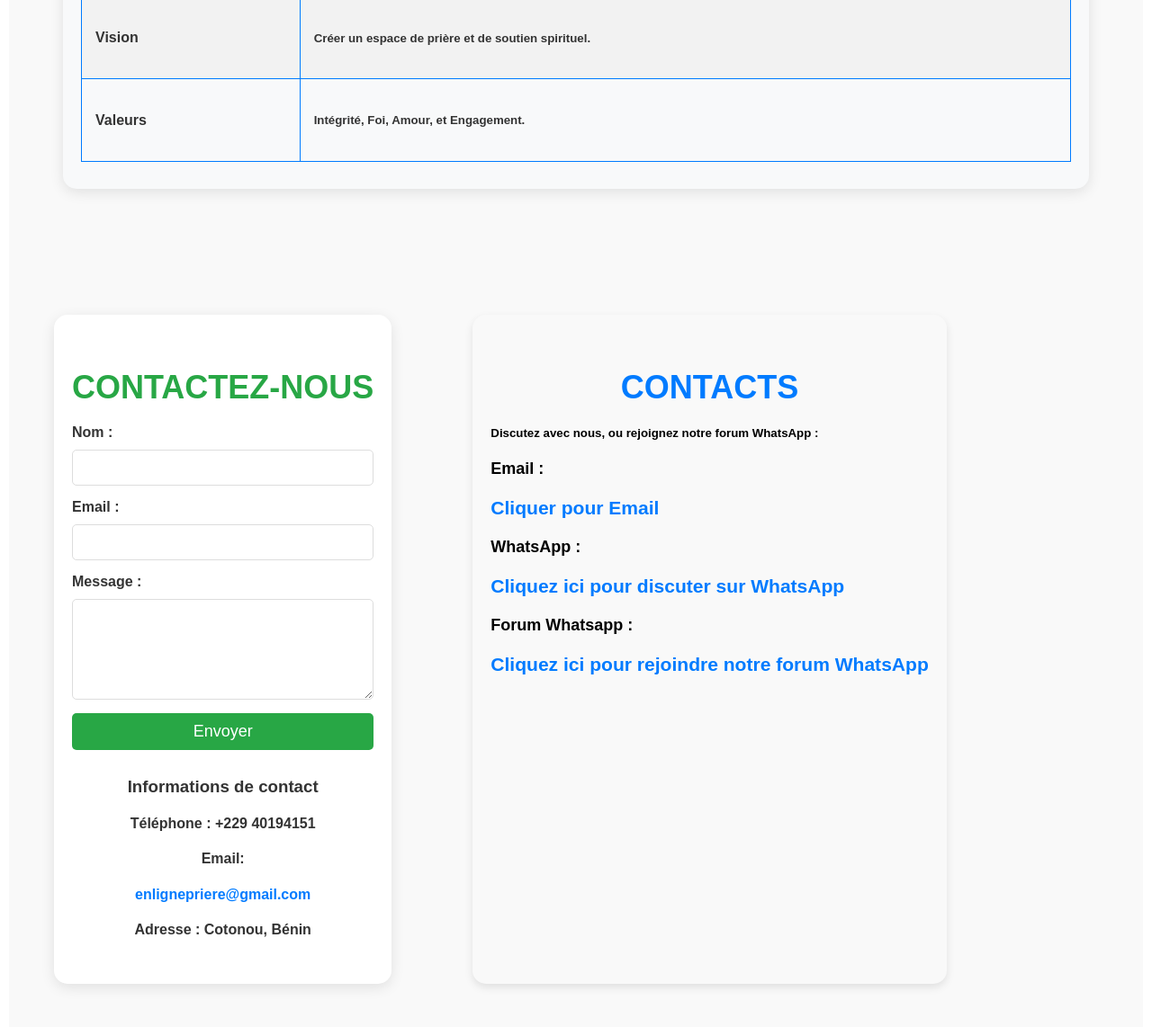
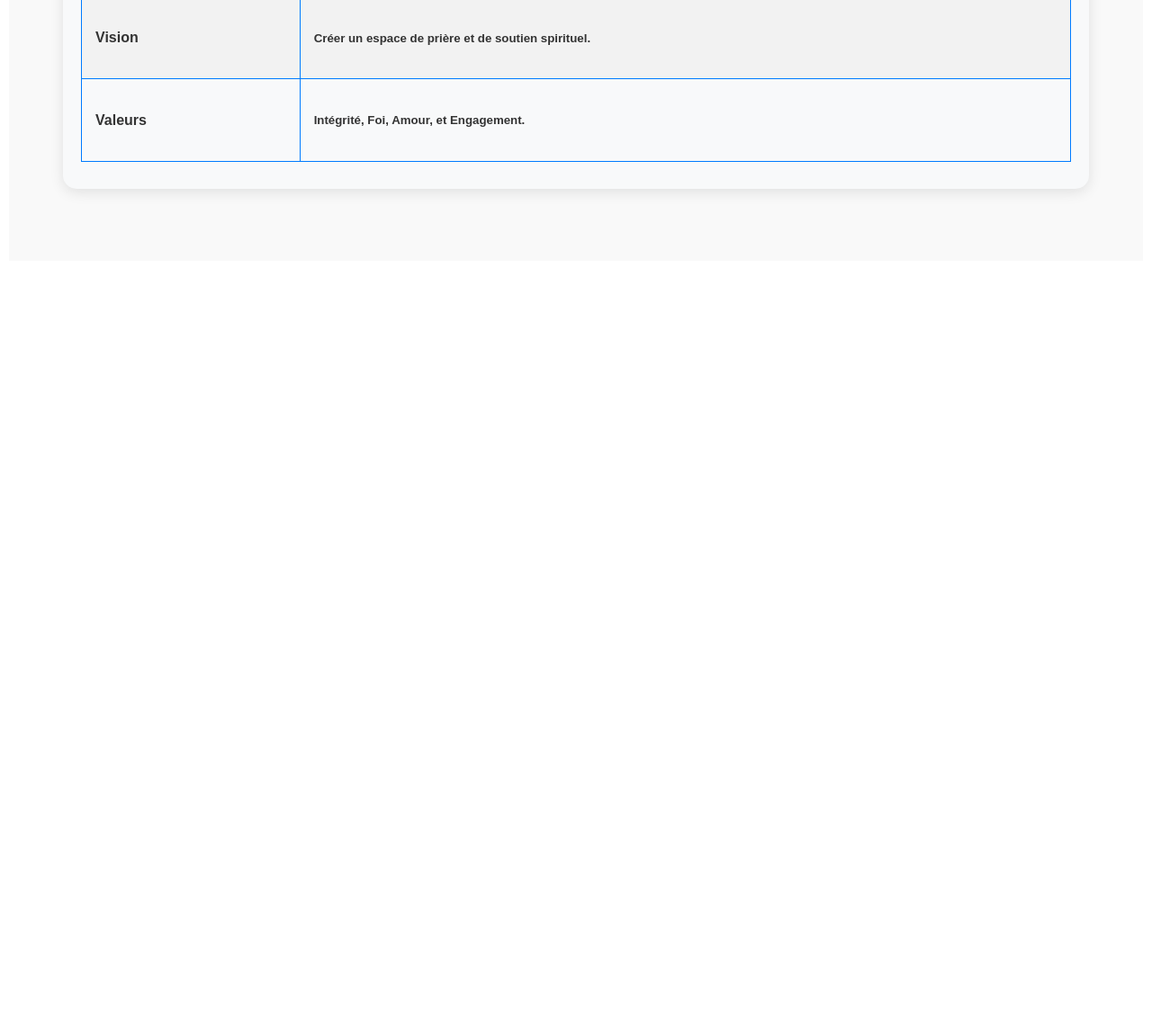
Before and after one commit to PriereenLigne/PriereenLigne, a plain HTML site: page index.html in a window 1280 px wide. Shown: the part 7131-8273 px from the top of the page at 90% size. After the commit the page ends 7431 px from the top, so only its background shows below. Drawn offline with Linux system fonts and the light colour scheme.

Commit message:
Update index.html

```diff
--- a/index.html
+++ b/index.html
@@ -3859,41 +3859,7 @@
 </div>
     <div class="a-propos-content">
 </section>
-<div id="contact">
-    <h2>Contactez-nous</h2>
-    <form class="contact-form">
-        <label for="name">Nom :</label>
-        <input type="text" id="name" name="name" required>
-
-        <label for="enlignepriere@gmail.com">Email :</label>
-        <input type="enlignepriere@gmail.com" id="email" name="enlignepriere@gmail.com" required>
-
-        <label for="message">Message :</label>
-        <textarea id="message" name="message" rows="5" required></textarea>
-
-        <button type="submit">Envoyer</button>
-    </form>
-
-    <div class="contact-info">
-        <h3>Informations de contact</h3>
-        <p><h4>Téléphone : +229 40194151</h4></p>
-        <p><h4>Email:</h4> <a href="enlignepriere@gmail.com"><h4>enlignepriere@gmail.com</h4></a></p>
-        <p><h4>Adresse : Cotonou, Bénin</h4></p>
-    </div>
-</div>
-        <section id="Contacts">
-    <h2>Contacts</h2>
-    <div class="Contact-info">
-        <p><h5>Discutez avec nous, ou rejoignez notre forum WhatsApp :</h5></p>
-        <ul>
-            <li><strong>Email :</strong> <a href="enlignepriere@gmail.com"><h3>Cliquer pour Email </h3></a></li>
-            <li><strong>WhatsApp :</strong> <a href="https://wa.me/+22940194151" target="_blank"><h3>Cliquez ici pour discuter sur WhatsApp</h3></a></li>
-            <li><strong>Forum Whatsapp :</strong> <a href="https://chat.whatsapp.com/JnEG13M6Zpk2LB85yLtRE8" target="_blank"><h3>Cliquez ici pour rejoindre notre forum WhatsApp</h3></a></li>
-        </ul>
-    </div>
-</section>
-            </div>
-        </section>
+
     </main>
 
     <footer>
```
